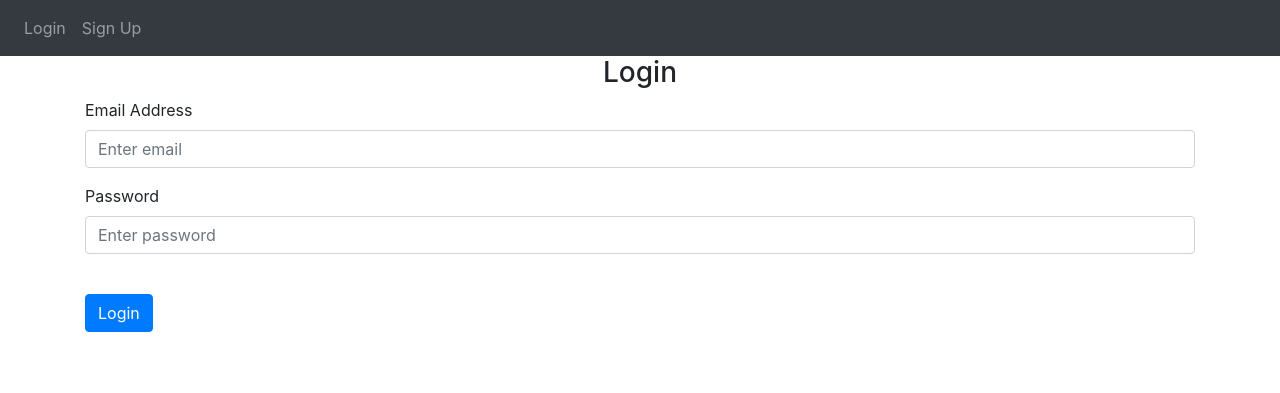
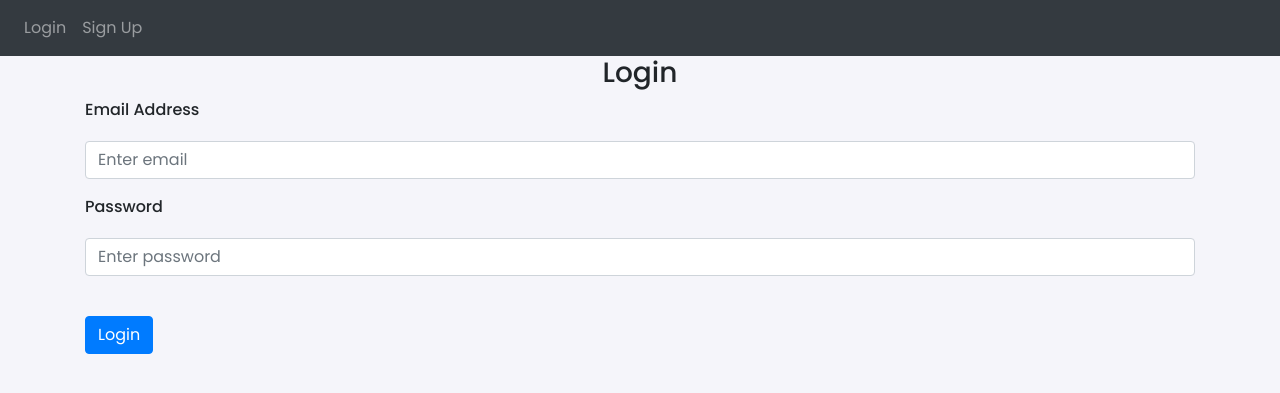
Before and after one commit to Ras-hi/Notes-Web-Flask, a Flask app: page /login in a window 1280 px wide. Shown: the top 393 px of the page. Run offline with Flask 3, Linux system fonts and the light colour scheme; some libraries are stand-ins or nearby versions.

Commit message:
Update base.html

```diff
--- a/website/templates/base.html
+++ b/website/templates/base.html
@@ -1,30 +1,107 @@
 <!DOCTYPE html>
 <html>
+
 <head>
   <meta charset="utf-8" />
   <meta name="viewport" content="width=device-width, initial-scale=1" />
-    <link
-      rel="stylesheet"
-      href="https://stackpath.bootstrapcdn.com/bootstrap/4.4.1/css/bootstrap.min.css"
-      integrity="sha384-Vkoo8x4CGsO3+Hhxv8T/Q5PaXtkKtu6ug5TOeNV6gBiFeWPGFN9MuhOf23Q9Ifjh"
-      crossorigin="anonymous"
-    />
-    <link
-      rel="stylesheet"
-      href="https://stackpath.bootstrapcdn.com/font-awesome/4.7.0/css/font-awesome.min.css"
-      crossorigin="anonymous"
-    />
+  <link rel="stylesheet" href="https://stackpath.bootstrapcdn.com/bootstrap/4.4.1/css/bootstrap.min.css"
+    integrity="sha384-Vkoo8x4CGsO3+Hhxv8T/Q5PaXtkKtu6ug5TOeNV6gBiFeWPGFN9MuhOf23Q9Ifjh" crossorigin="anonymous" />
+  <link rel="stylesheet" href="https://stackpath.bootstrapcdn.com/font-awesome/4.7.0/css/font-awesome.min.css"
+    crossorigin="anonymous" />
+
+  <style>
+    @import url('https://fonts.googleapis.com/css2?family=Poppins:wght@400;500&display=swap');
+
+    * {
+      box-sizing: border-box;
+      margin: 0;
+      padding: 0;
+    }
+
+    body {
+      font-family: 'poppins';
+      background-color: #f5f5fa;
+    }
+
+    .left {
+      width: 36%;
+    }
+
+    .Form {
+
+      border-radius: 18px;
+      background-color: #fff;
+      width: 90%;
+      max-width: 800px;
+      margin: auto;
+      overflow: hidden;
+      box-shadow: rgba(149, 157, 165, 0.2) 0px 8px 24px;
+
+      letter-spacing: 0.01em;
+    }
+
+    label {
+      font-weight: 500;
+      cursor: pointer;
+    }
+
+    .form-group {
+      display: flex;
+      align-items: flex-start;
+      justify-content: center;
+      gap: 11px;
+      flex-direction: column;
+      width: 100%;
+    }
+
+    input {
+      background: none;
+      border: 1px solid black;
+      padding: 7px 11px;
+      border-radius: 12px;
+      width: 100%;
+    }
+
+    input:focus {
+      outline: none;
+    }
+
+    .right {
+      height: 450px;
+      width: 410px;
+    }
+
+    .formBtn{
+      padding: 7px 17px;
+      letter-spacing: 0.01em;
+    }
+
+    @media only screen and (max-width: 550px) {
+      .left {
+        width: 100%;
+      }
+
+      .Form {
+        padding: 22px;
+        justify-content: center;
+        margin: auto;
+      }
+
+      .right {
+        display: none;
+      }
+    }
+
+
+
+  </style>
 
   <title>{% block title %}Home{% endblock %}</title>
 </head>
+
 <body>
   <nav class="navbar navbar-expand-lg navbar-dark bg-dark">
-      <button
-        class="navbar-toggler"
-        type="button"
-        data-toggle="collapse"
-        data-target="#navbar"
-      >
+    <button class="navbar-toggler" type="button" data-toggle="collapse" data-target="#navbar">
       <span class="navbar-toggler-icon"></span>
     </button>
     <div class="collapse navbar-collapse" id="navbar">
@@ -59,21 +136,15 @@
   {% endif %} {% endfor %} {% endif %} {% endwith %}
 
   <div class="container">{% block content %} {% endblock %}</div>
-    <script
-      src="https://code.jquery.com/jquery-3.2.1.slim.min.js"
+  <script src="https://code.jquery.com/jquery-3.2.1.slim.min.js"
     integrity="sha384-KJ3o2DKtIkvYIK3UENzmM7KCkRr/rE9/Qpg6aAZGJwFDMVNA/GpGFF93hXpG5KkN"
-      crossorigin="anonymous"
-    ></script>
-    <script
-      src="https://cdnjs.cloudflare.com/ajax/libs/popper.js/1.12.9/umd/popper.min.js"
+    crossorigin="anonymous"></script>
+  <script src="https://cdnjs.cloudflare.com/ajax/libs/popper.js/1.12.9/umd/popper.min.js"
     integrity="sha384-ApNbgh9B+Y1QKtv3Rn7W3mgPxhU9K/ScQsAP7hUibX39j7fakFPskvXusvfa0b4Q"
-      crossorigin="anonymous"
-    ></script>
-    <script
-      src="https://maxcdn.bootstrapcdn.com/bootstrap/4.0.0/js/bootstrap.min.js"
+    crossorigin="anonymous"></script>
+  <script src="https://maxcdn.bootstrapcdn.com/bootstrap/4.0.0/js/bootstrap.min.js"
     integrity="sha384-JZR6Spejh4U02d8jOt6vLEHfe/JQGiRRSQQxSfFWpi1MquVdAyjUar5+76PVCmYl"
-      crossorigin="anonymous"
-    ></script>
+    crossorigin="anonymous"></script>
 
   {% block javascript %}
   <script type="text/javascript">
@@ -88,4 +159,5 @@
   </script>
   {% endblock %}
 </body>
+
 </html>
```
Lines whose indentation alone changed are shown as unchanged.
